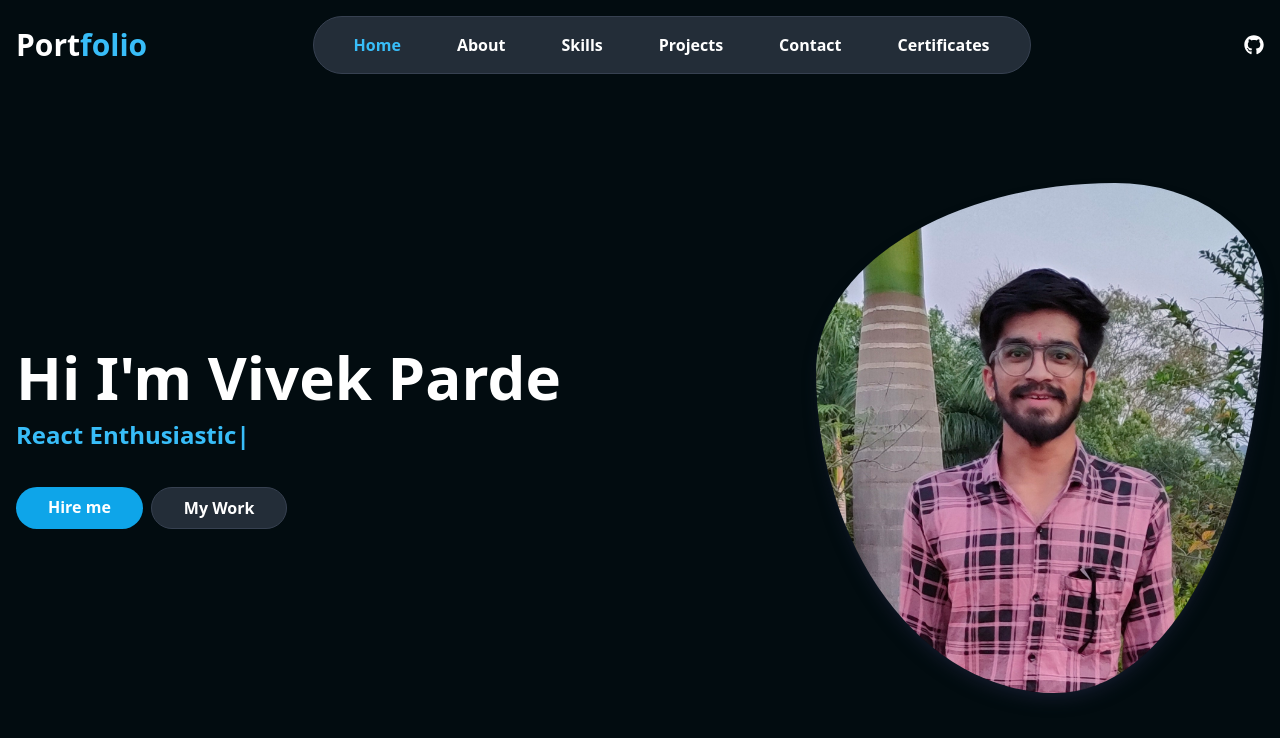
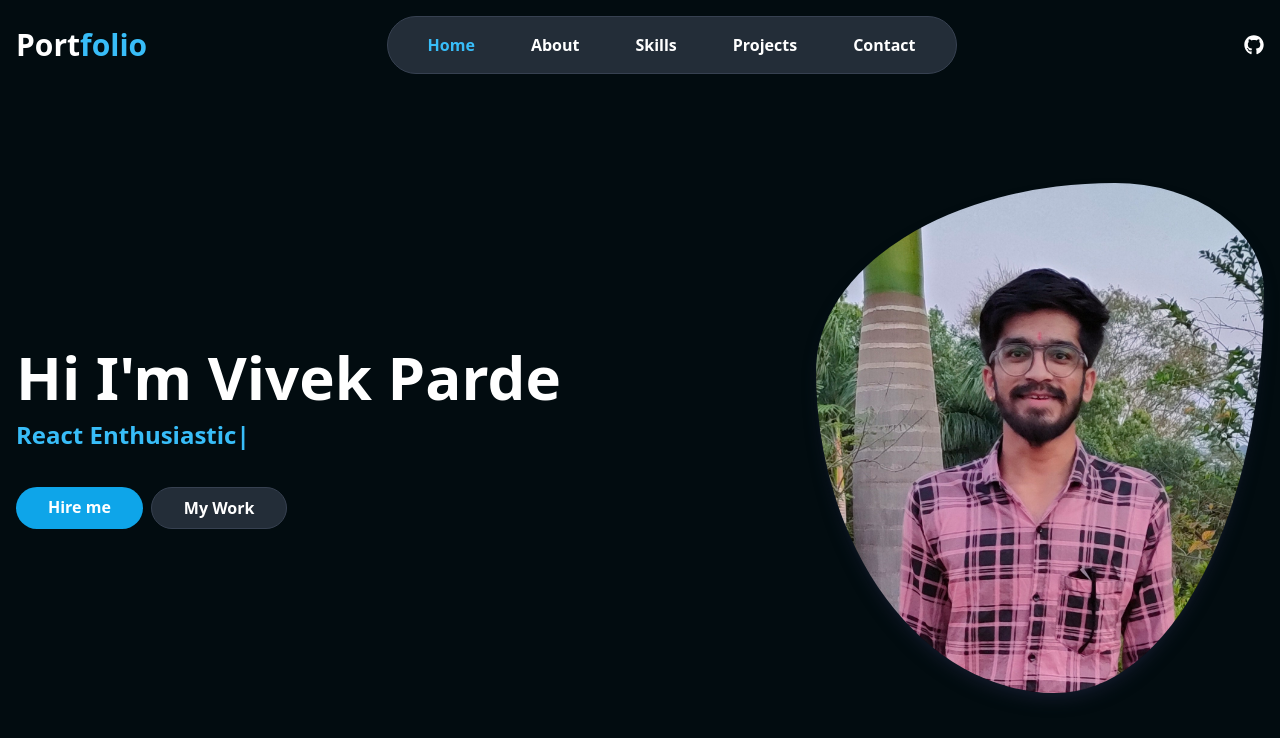
Before and after one commit to vivek3454/Portfolio, a React (Vite) app: page / in a window 1280 px wide. Shown: the top 738 px of the page. Built offline with nearby package versions, Linux system fonts and the light colour scheme; some icons are missing.

Commit message:
changes updated

```diff
--- a/src/App.jsx
+++ b/src/App.jsx
@@ -24,7 +24,7 @@ const App = () => {
             <Route path="/skills" element={<Skills />} />
             <Route path="/projects" element={<Projects />} />
             <Route path="/contact" element={<Contact />} />
-            <Route path="/certificates" element={<Certificates />} />
+            {/* <Route path="/certificates" element={<Certificates />} /> */}
           </Routes>
         </div>
       </BrowserRouter>
--- a/src/components/Navbar.jsx
+++ b/src/components/Navbar.jsx
@@ -102,13 +102,13 @@ const Navbar = () => {
                         >
                             Contact
                         </Link>
-                        <Link
+                        {/* <Link
                             className={`hover:text-sky-400 ${pathname === "/certificates" ? "text-sky-400" : "text-white"} transition-colors duration-200`}
                             to={"/certificates"}
                             onClick={() => setIsMenuOpen(false)}
                         >
                             Certificates
-                        </Link>
+                        </Link> */}
                     </motion.ul>
                     <motion.div
                         initial={{
```
